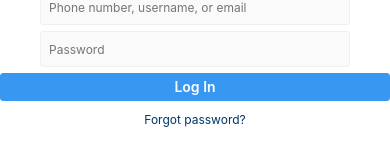
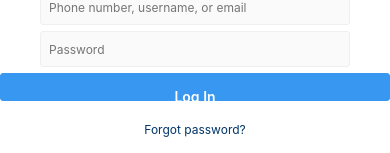
Before and after one commit to hobbysinan/firsproject, a Next.js app: page / in a window 390 px wide. Shown: the part 199-352 px from the top of the page. Built offline with nearby package versions, Linux system fonts and the light colour scheme.

Commit message:
Update globals.css

```diff
--- a/styles/globals.css
+++ b/styles/globals.css
@@ -175,6 +175,8 @@ input#name:focus, input#password:focus {
   line-height: 26px;
   outline: none;
   white-space: nowrap;
+  margin:0 0 10px;
+  padding: 10px 0;
 }
 
 .forgot, .forgot:active, .forgot:hover, .forgot:visited {
@@ -328,6 +330,8 @@ span.language {
     line-height: 26px;
     outline: none;
     white-space: nowrap;
+    margin:0 0 10px;
+    padding: 10px 0;
   }
 
   .input-box {
```
